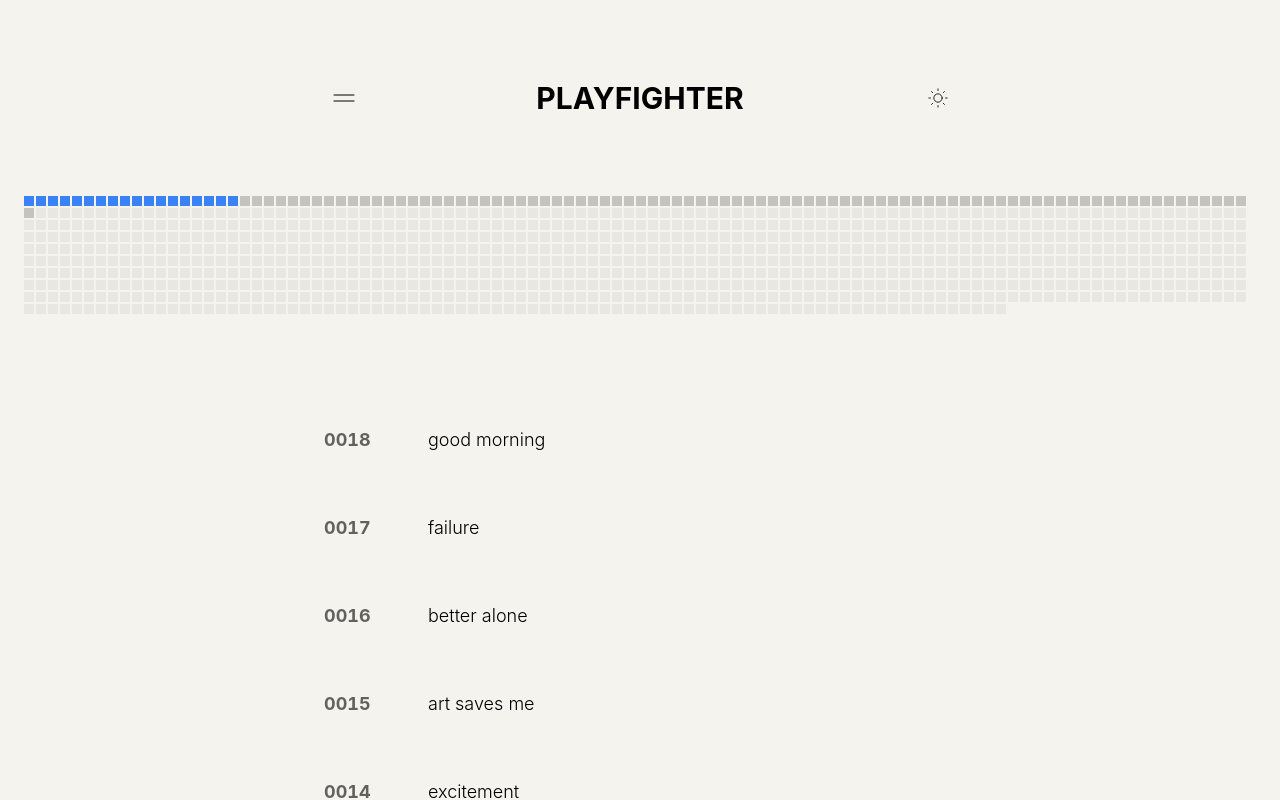
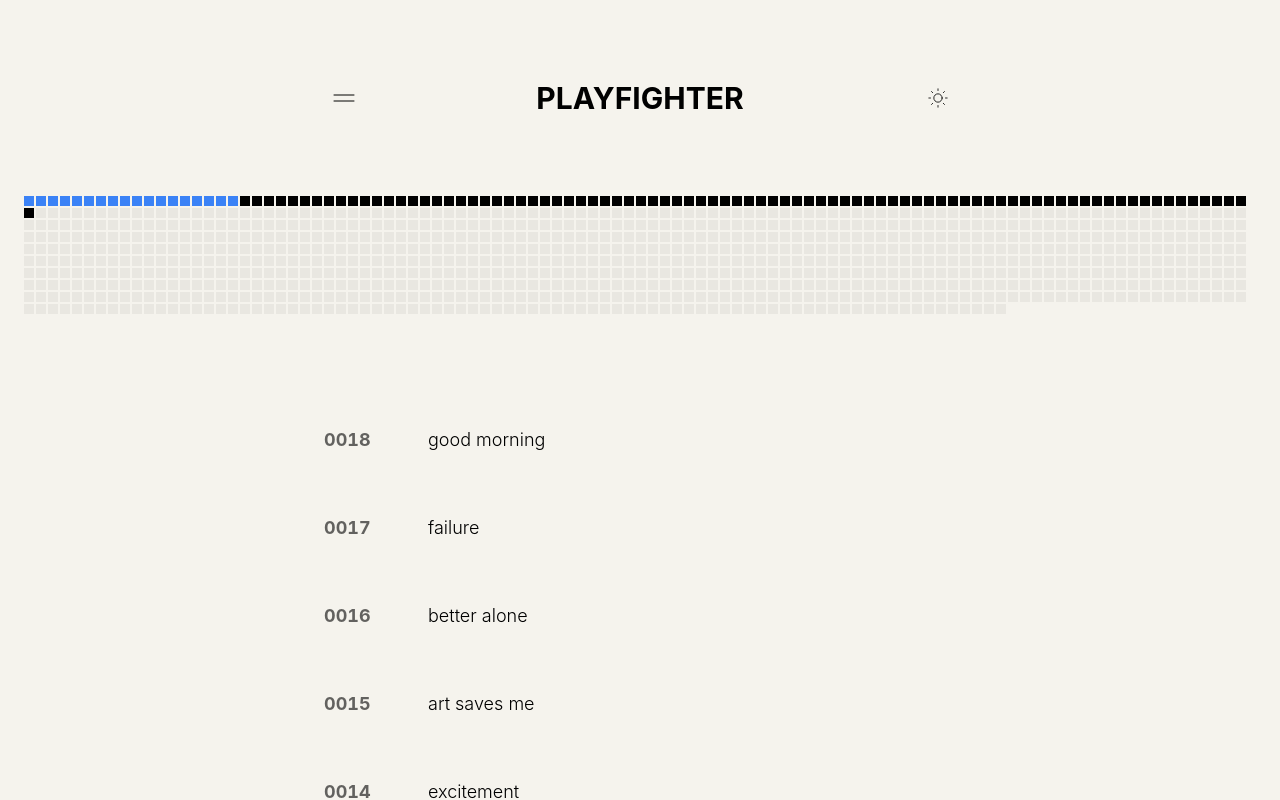
Before and after one commit to aliahunbaev/playfighter, a Next.js app: page /archive in a window 1280 px wide. Shown: the top 800 px of the page. Built offline with nearby package versions, Linux system fonts and the light colour scheme.

Commit message:
Make missed days full black/white in grid
🤖 Generated with [Claude Code](https://claude.com/claude-code)

Co-Authored-By: Claude <noreply@anthropic.com>

```diff
--- a/app/components/Grid.tsx
+++ b/app/components/Grid.tsx
@@ -78,11 +78,11 @@ export default function Grid({ postsByDay, currentDay, totalDays }: GridProps) {
                   />
                 )
               } else {
-                // Missed day — neutral black/white
+                // Missed day — full black/white
                 return (
                   <div
                     key={day}
-                    className="w-[10px] h-[10px] bg-black/20 dark:bg-white/20 transition-colors duration-300 relative flex-shrink-0"
+                    className="w-[10px] h-[10px] bg-black dark:bg-[#e5e5e5] transition-colors duration-300 relative flex-shrink-0"
                     title={`Day ${day}`}
                   />
                 )
```
